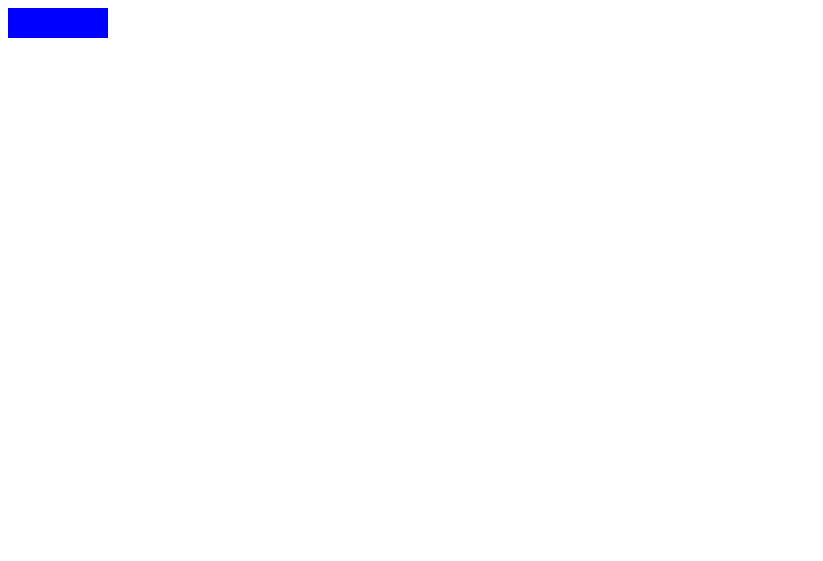
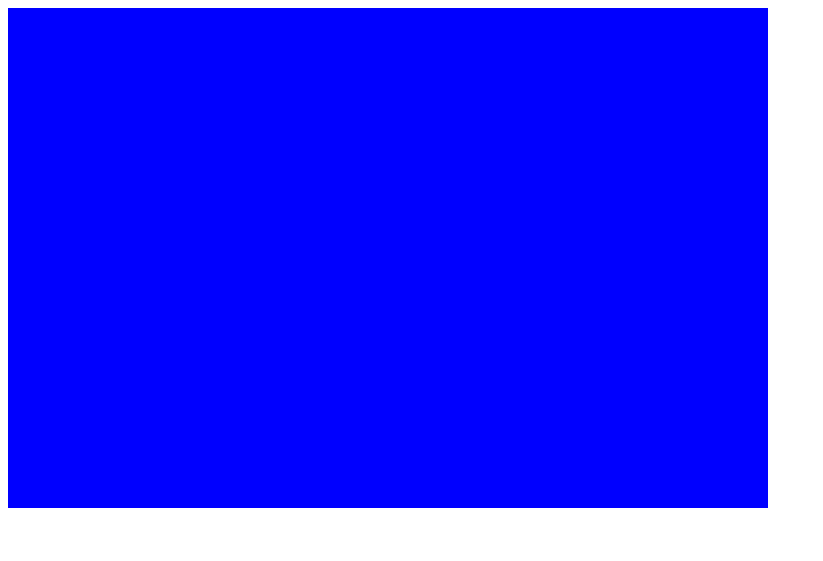
Before and after one commit to dacosta1/D3tutorial-, a plain HTML site: page index.html in a window 1280 px wide. Shown: the whole page, without its empty margins (0-823 px from the left). Drawn offline with nearby package versions, Linux system fonts and the light colour scheme.

Commit message:
added the var x/yAxis

```diff
--- a/index.html
+++ b/index.html
@@ -12,7 +12,7 @@
 		.bar{
 			fill:blue;
 			margin:3px;
-			padding:
+			padding: 5px;
 		}
 
 		</style>
@@ -41,9 +41,20 @@
 	var y = d3.scale.linear()
     	.range([height, 0]);
 
+    var xAxis = d3.svg.axis()
+    	.scale(x)
+    	.orient("bottom");
+
+    var yAxis = d3.svg.axis()
+    	.scale(y)
+    	.orient("left")
+    	.ticks(10);
+
 	var svg = d3.select("body").append("svg")
     	.attr("width", width + margin.left + margin.right)
-    	.attr("height", height + margin.top + margin.bottom);
+    	.attr("height", height + margin.top + margin.bottom)
+    	.append("g")
+    	.attr("tranform", "translate(" + margin.left + "," + margin.top + ")" );
 
     d3.csv("DOC_Visitor_Arrests.csv",
 
@@ -61,8 +72,10 @@
 		   	.data(data)
 		   	.enter().append("rect")
 		   	.attr("class", "bar")
-		   	.attr("width", 100)
-		   	.attr("height", 30);
+		   	.attr("x", function(line) { return x(line.year); })
+		   	.attr("width", x.rangeBand())
+		   	.attr("y", function(line) { return y(line.arrests)})
+		   	.attr("height", function(line) { return height - y(line.arrests); });
    		});
 
 	</script>
```
